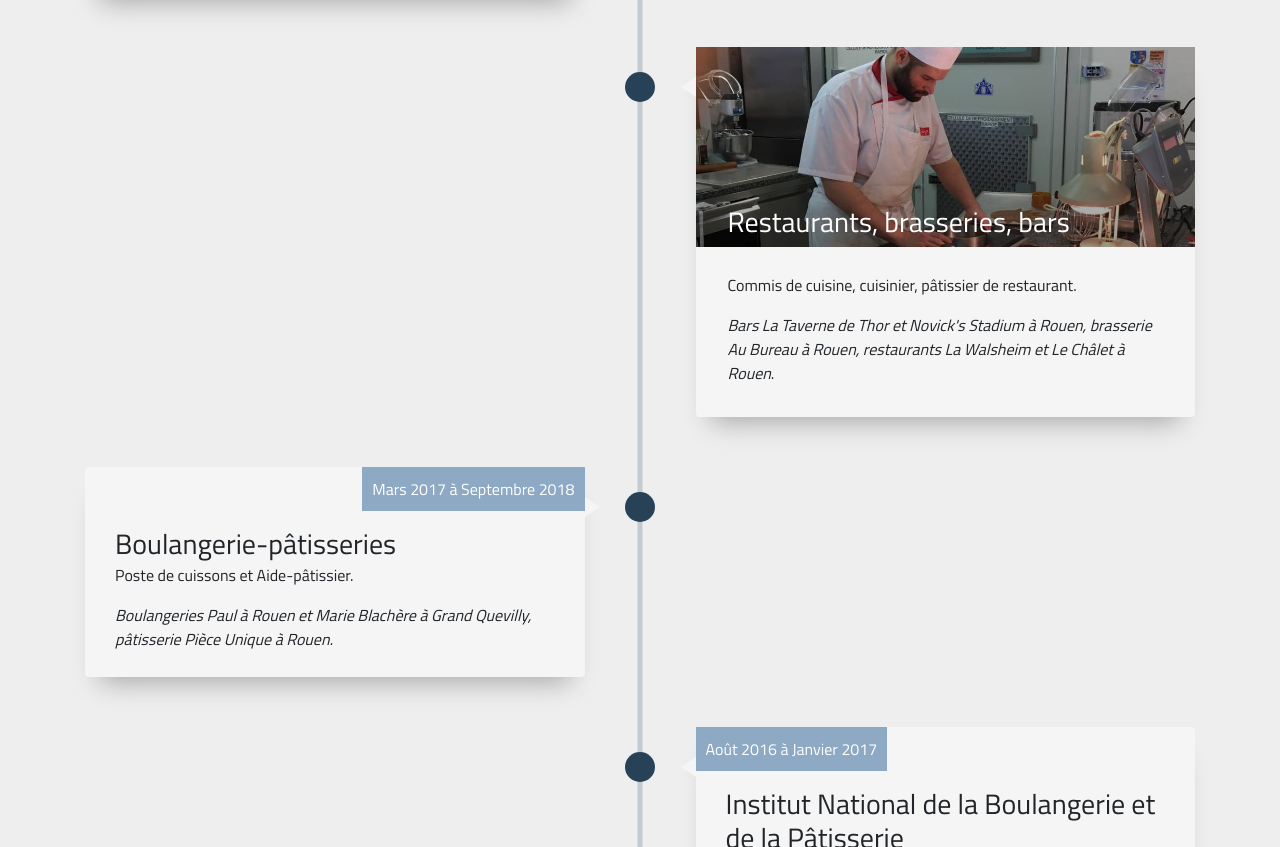
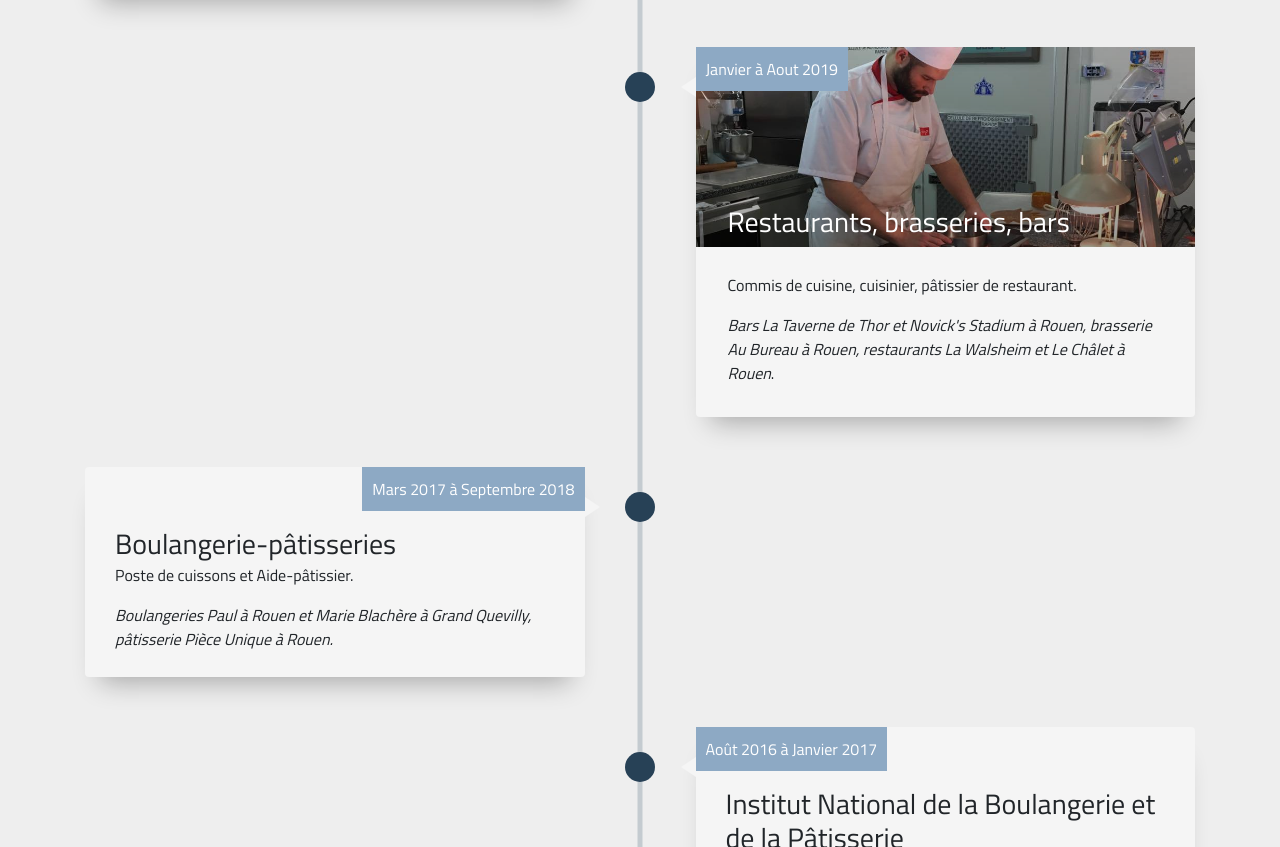
Before and after one commit to jeromeT1989/jeromeT1989.github.io, a plain HTML site: page index.html in a window 1280 px wide. Shown: the part 2460-3307 px from the top of the page. Drawn offline with nearby package versions, Linux system fonts and the light colour scheme.

Commit message:
added missing date on timeline

```diff
--- a/index.html
+++ b/index.html
@@ -154,6 +154,8 @@
           						<h3>Restaurants, brasseries, bars</h3>
         					</div>
         					<div class="timeline-text">
+        						<div class="date">Janvier à Aout 2019
+        						</div>
         						<p>Commis de cuisine, cuisinier, pâtissier de restaurant.</p>
         						<p><em>Bars La Taverne de Thor et Novick's Stadium à Rouen, brasserie Au Bureau à Rouen, restaurants La Walsheim et Le Châlet à Rouen</em>.</p>
 							</div>
```
